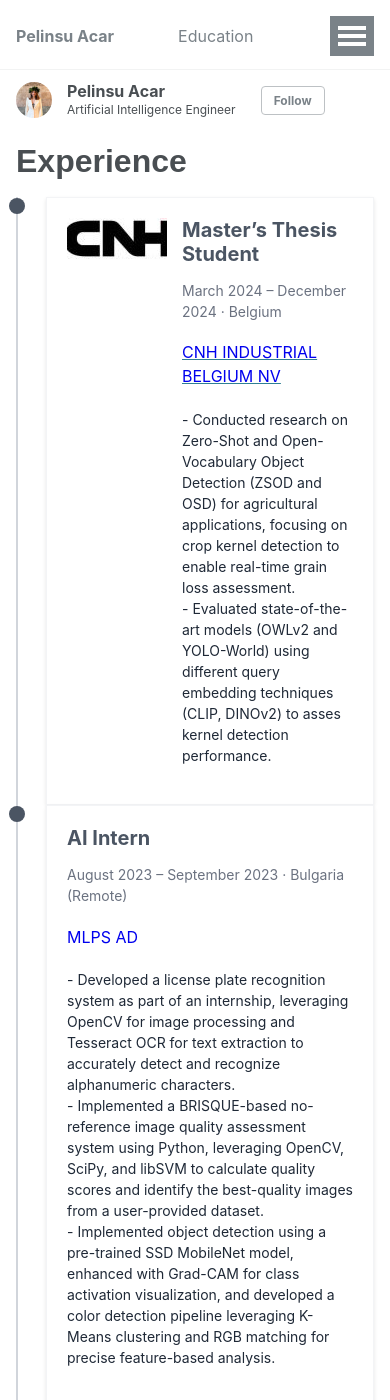
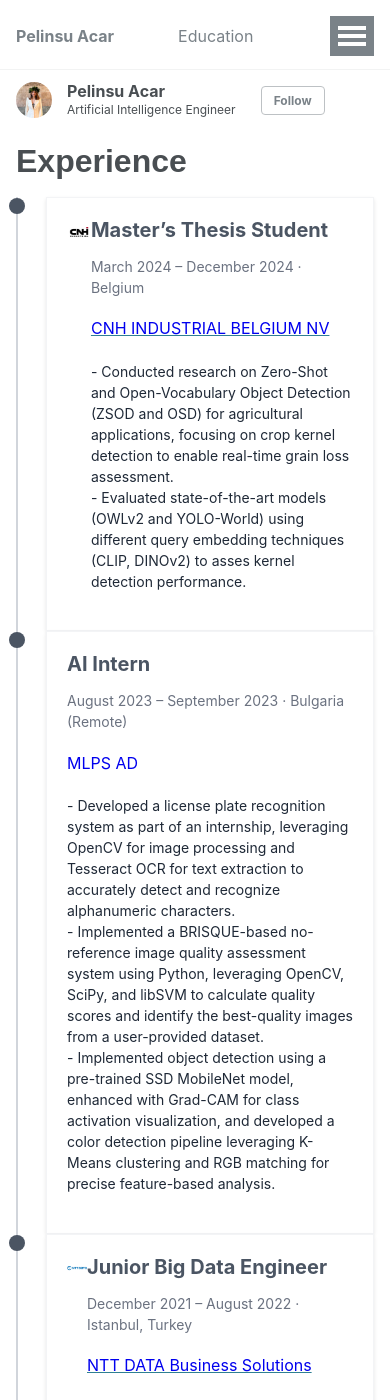
Before and after one commit to pelinsuacar/pelinsuacar.github.io, a Jekyll site: the page built from _pages/experience.md, in a window 390 px wide and 1400 px high. Built offline with Jekyll 4.4.1, drawn with Linux system fonts in a browser that asks for light colours.

Commit message:
Update timeline.html

```diff
--- a/_layouts/timeline.html
+++ b/_layouts/timeline.html
@@ -150,15 +150,13 @@ layout: default
   margin: 0px 0 20px; /* Add sufficient margin above and below */
   padding-top: 10px; /* Add padding in case of header overlap */
 }
-/* Company logo */
 .timeline-item .company-logo {
-  width: 72px !important;
-  height: 30px !important;
-  max-width: none;
-  max-height: none;
-  object-fit: none;
-  margin-right: 10px; /* Space between logo and text */
-}
+    width: 72px !important;
+    height: auto !important; /* Maintain aspect ratio */
+    max-width: 100%; /* Ensure it resizes proportionally */
+    max-height: 30px; /* Restrict maximum height without cropping */
+    object-fit: contain; /* Ensures the entire image fits within the space */
+  }
 }
 @media (max-width: 1023px) {
   #main {
@@ -166,12 +164,11 @@ layout: default
     padding-top: 50px;
   }
   .timeline-item .company-logo {
-  width: 100px !important;
-  height: 41px !important;
-  max-width: none;
-  max-height: none;
-  object-fit: none;
-  margin-right: 15px; /* Space between logo and text */
+    width: 100px !important;
+    height: auto !important; /* Maintain aspect ratio */
+    max-width: 100%; /* Ensure it resizes proportionally */
+    max-height: 41px; /* Restrict maximum height without cropping */
+    object-fit: contain; /* Ensures the entire image fits within the space */
 }
   .page__title {
   text-align: left;
```
